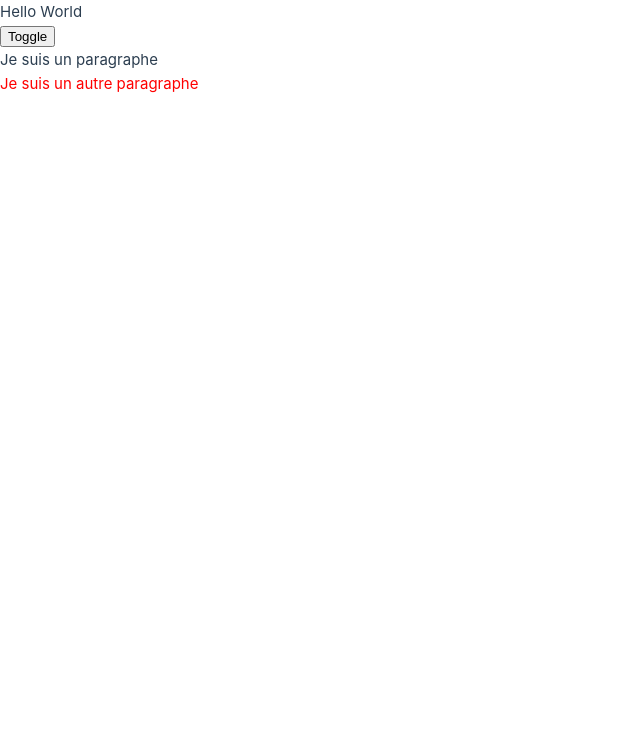
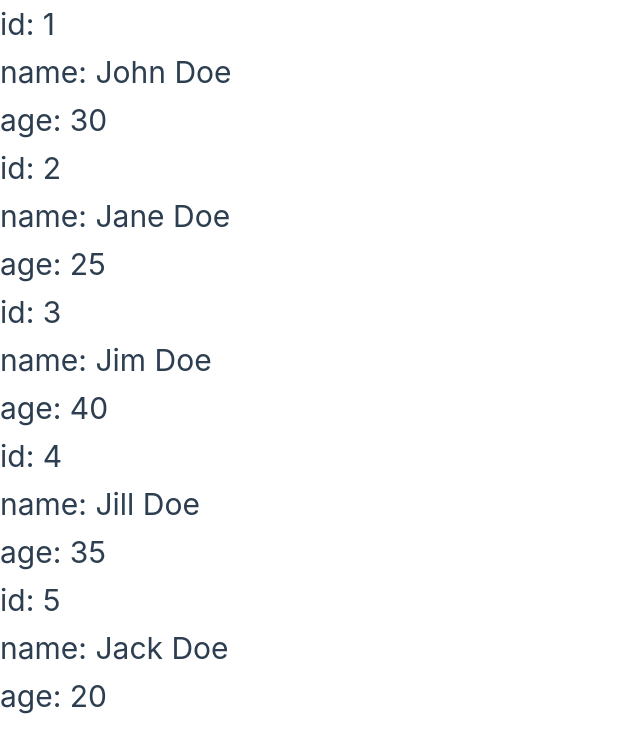
Before and after one commit to diegopoupiot/vuejs-learning, a Vue app: page / in a window 1280 px wide. Shown: the top 752 px of the page, without its empty margins (0-640 px from the left). Built offline with nearby package versions, Linux system fonts and the light colour scheme.

Commit message:
v-for 1/2

```diff
--- a/src/App.vue
+++ b/src/App.vue
@@ -1,21 +1,41 @@
 <script setup>
 import {ref} from "vue";
 
-  let show = ref(true)
-  let color = ref("red")
+let people = ref([
+      {
+        id: 1,
+        name: "John Doe",
+        age: 30
+      },
+      {
+        id: 2,
+        name: "Jane Doe",
+        age: 25
+      },
+      {
+        id: 3,
+        name: "Jim Doe",
+        age: 40
+      },
+      {
+        id: 4,
+        name: "Jill Doe",
+        age: 35
+      },
+      {
+        id: 5,
+        name: "Jack Doe",
+        age: 20
+      }
+    ]
+);
 
-  //v-show constamment rendu en html alors que pas le v-if
 </script>
 
 <template>
   <main>
-    <p v-if="show">Hello World</p>
-    <h1 v-else-if="color === 'red'">C'est du rouge</h1>
-    <h1 v-else>C'est autre chose</h1>
-    <button @click="show = !show">Toggle</button>
-    <template v-if="show">
-      <p>Je suis un paragraphe</p>
+    <template v-for="myObject in people" :key="name">
+      <h1 v-for="(value, key) in myObject" :key="key">{{ key }}: {{ value }}</h1>
     </template>
-    <p v-show="show" style="color: red">Je suis un autre paragraphe</p>
   </main>
 </template>
```
